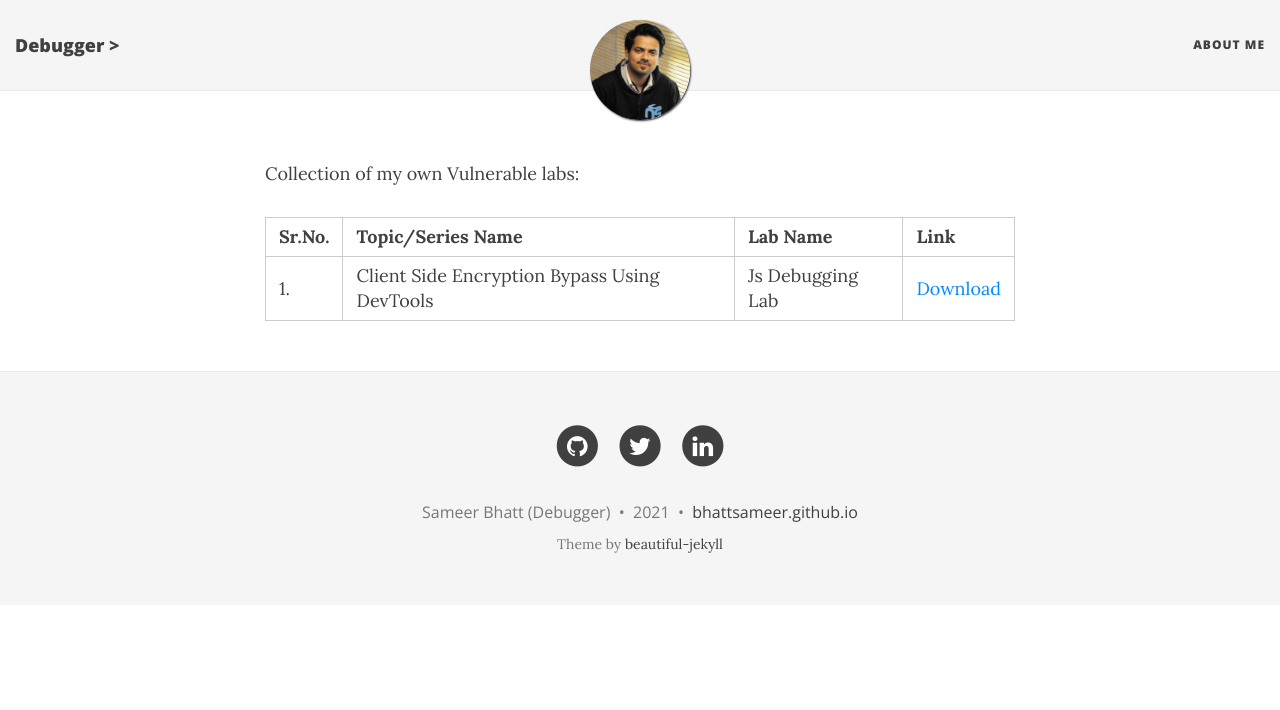
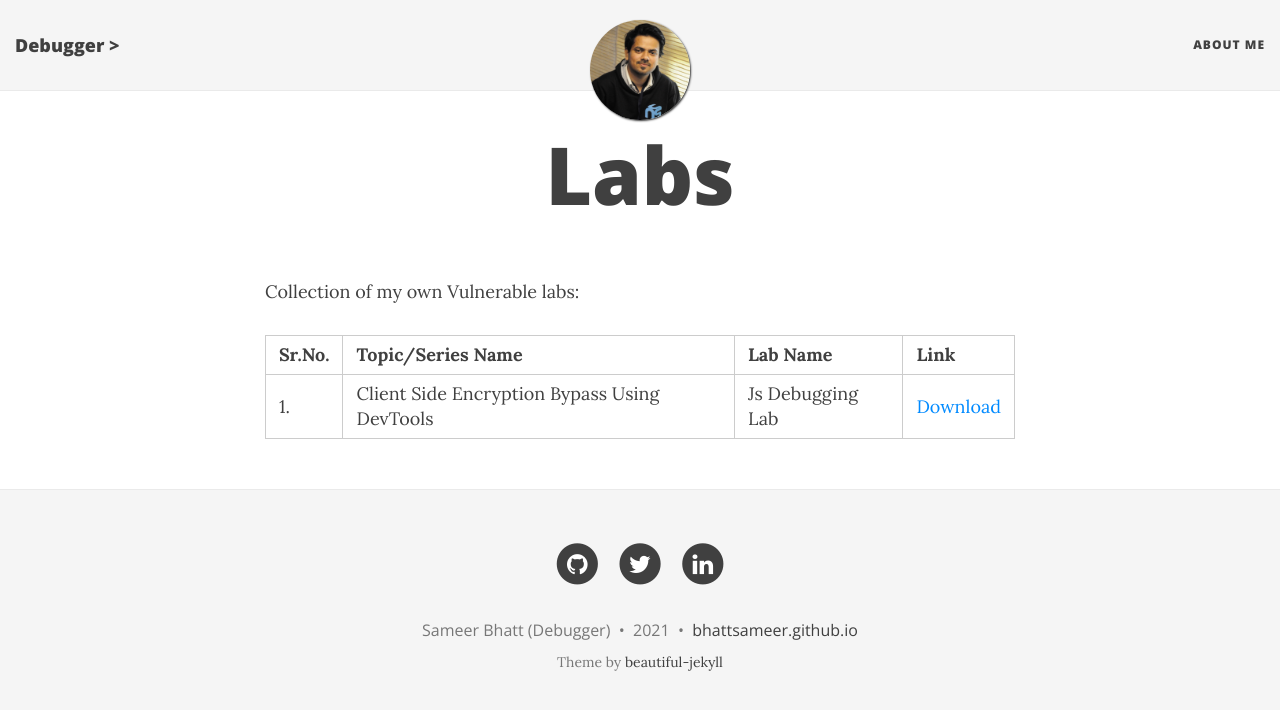
Before and after one commit to bhattsameer/bhattsameer.github.io, a Jekyll site: the page built from labs.md, in a window 1280 px wide. Shown: the top 710 px of the page. Built offline with Jekyll 4.4.1, drawn with Linux system fonts in a browser that asks for light colours; nearby versions of some CDN libraries; our own code applies the rules of GitHub Pages for plain Markdown files.

Commit message:
Update labs.md

```diff
--- a/labs.md
+++ b/labs.md
@@ -1,3 +1,9 @@
+---
+layout: page
+title: Labs
+subtitle:
+---
+
 Collection of my own Vulnerable labs:
 
 |Sr.No.|Topic/Series Name|Lab Name|Link|
```
